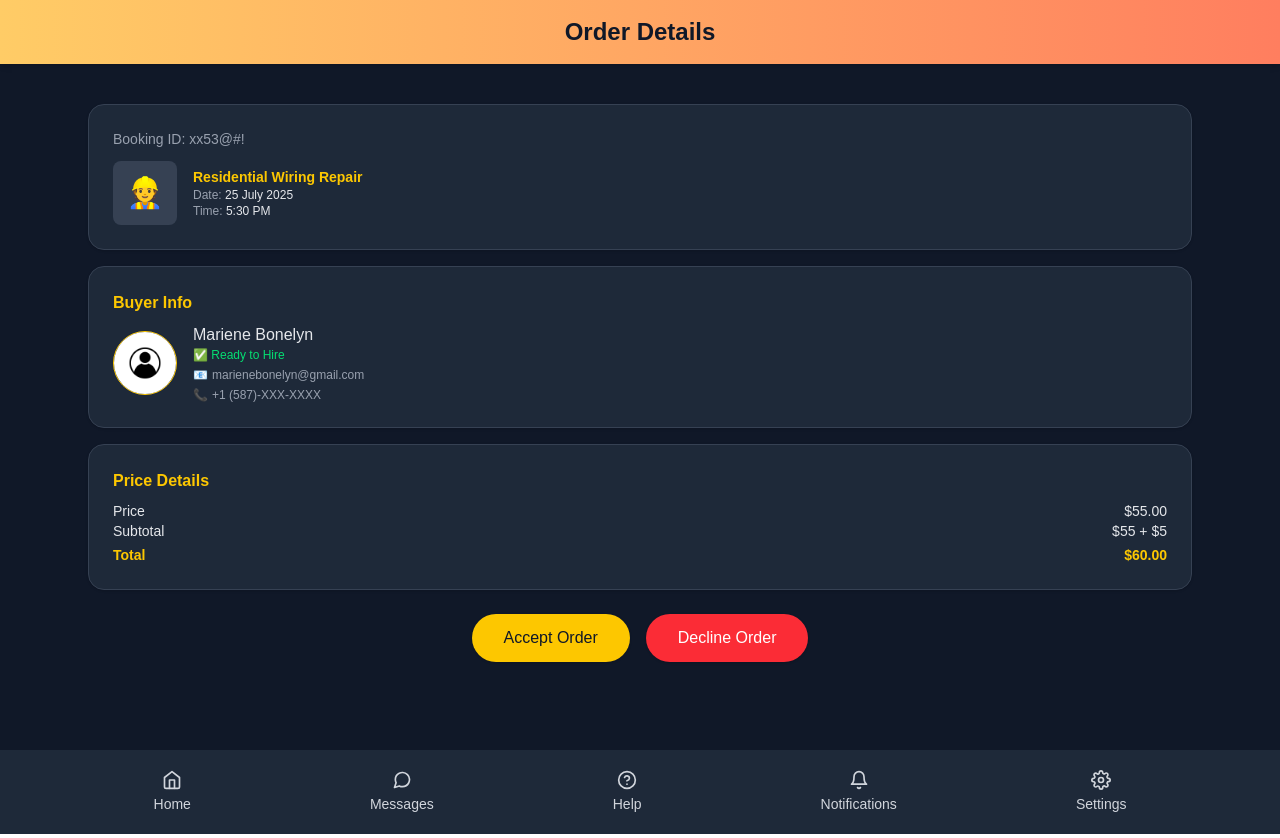
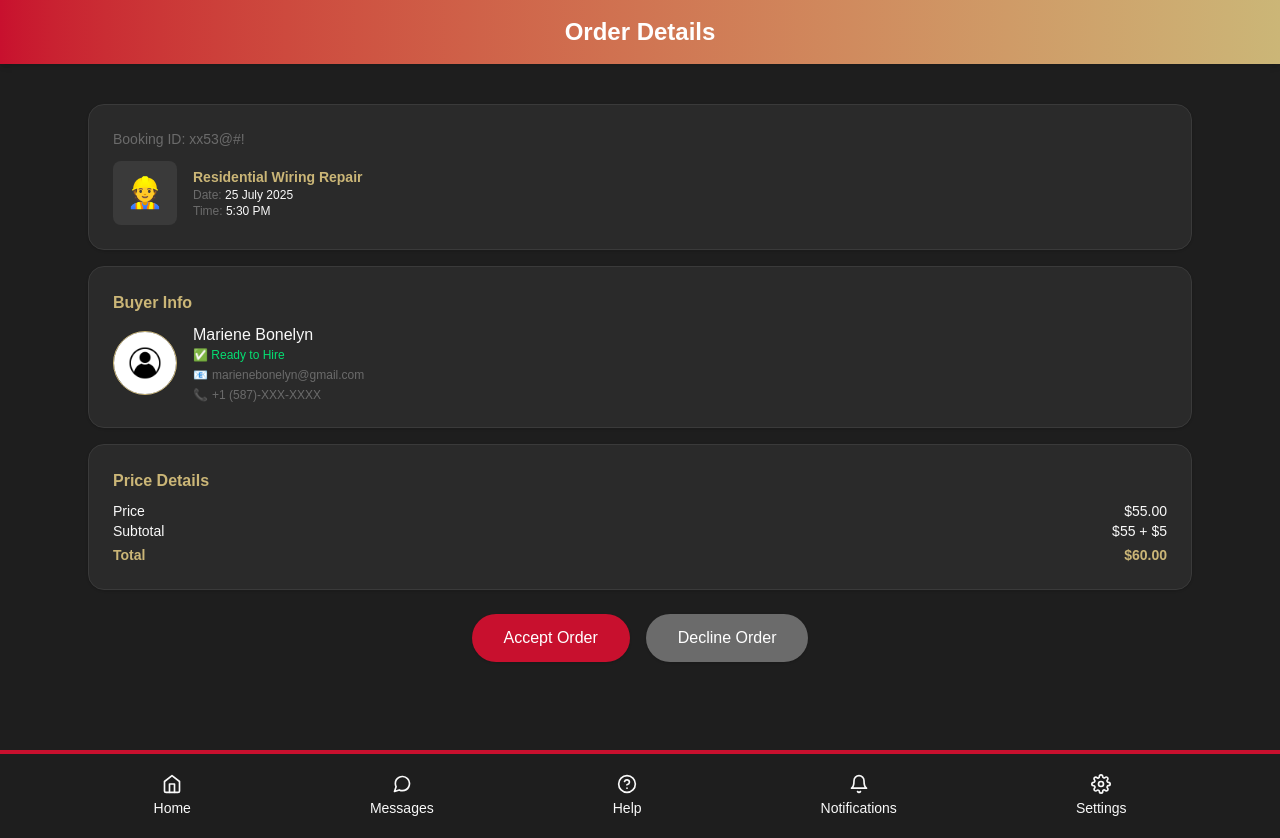
Before and after one commit to Maninder05/handyman_website, a Next.js app in the folder frontend/: page /order in a window 1280 px wide. Built offline with nearby package versions, Linux system fonts and the light colour scheme.

Commit message:
Update page.tsx

```diff
--- a/frontend/app/order/page.tsx
+++ b/frontend/app/order/page.tsx
@@ -15,60 +15,60 @@ export default function OrderDetailsPage() {
   };
 
   return (
-    <div className="min-h-screen flex flex-col bg-gray-900 text-gray-100">
+    <div className="min-h-screen flex flex-col bg-[#1E1E1E] text-[#F9F9F9]">
       {/* Header */}
-      <div className="bg-gradient-to-r from-[#FFCC66] to-[#FF7E5F] p-4 relative shadow-md flex items-center justify-center">
+      <div className="bg-gradient-to-r from-[#C8102E] to-[#CBB677] p-4 relative shadow-md flex items-center justify-center">
         {/* back button removed */}
-        <h1 className="text-2xl font-extrabold text-gray-900">Order Details</h1>
+        <h1 className="text-2xl font-extrabold text-white">Order Details</h1>
       </div>
 
       {/* main content of the page */}
       <div className="flex-1 p-6 space-y-6 max-w-6xl mx-auto w-full">
         {/* booking card */}
-        <div className="bg-gray-800 p-6 rounded-2xl shadow-sm my-4 w-full border border-gray-700">
-          <p className="text-sm text-gray-400">Booking ID: xx53@#!</p>
+        <div className="bg-[#2A2A2A] p-6 rounded-2xl shadow-sm my-4 w-full border border-[#3A3A3A]">
+          <p className="text-sm text-[#6B6B6B]">Booking ID: xx53@#!</p>
           <div className="flex items-center mt-3 gap-4">
-            <div className="w-16 h-16 flex items-center justify-center bg-gray-700 rounded-lg">
+            <div className="w-16 h-16 flex items-center justify-center bg-[#3A3A3A] rounded-lg">
               <span className="text-3xl">👷</span>
             </div>
             <div>
-              <p className="font-semibold text-yellow-400 text-sm">
+              <p className="font-semibold text-[#CBB677] text-sm">
                 Residential Wiring Repair
               </p>
-              <p className="text-xs text-gray-400">
-                Date: <span className="text-gray-200">25 July 2025</span>
+              <p className="text-xs text-[#6B6B6B]">
+                Date: <span className="text-[#F9F9F9]">25 July 2025</span>
               </p>
-              <p className="text-xs text-gray-400">
-                Time: <span className="text-gray-200">5:30 PM</span>
+              <p className="text-xs text-[#6B6B6B]">
+                Time: <span className="text-[#F9F9F9]">5:30 PM</span>
               </p>
             </div>
           </div>
         </div>
 
         {/* card having buyer info */}
-        <div className="bg-gray-800 p-6 rounded-2xl shadow-sm my-4 w-full border border-gray-700">
-          <h2 className="font-semibold mb-2 text-yellow-400">Buyer Info</h2>
+        <div className="bg-[#2A2A2A] p-6 rounded-2xl shadow-sm my-4 w-full border border-[#3A3A3A]">
+          <h2 className="font-semibold mb-2 text-[#CBB677]">Buyer Info</h2>
           <div className="flex gap-4 items-center">
             <Image
               src="/images/profilelogo.jpg"
               alt="buyer pic"
               width={64}
               height={64}
-              className="rounded-full object-cover border border-yellow-400 w-16 h-16"
+              className="rounded-full object-cover border border-[#CBB677] w-16 h-16"
             />
             <div>
-              <p className="font-medium text-gray-200">Mariene Bonelyn</p>
+              <p className="font-medium text-[#F9F9F9]">Mariene Bonelyn</p>
               <p className="text-green-400 text-xs">✅ Ready to Hire</p>
-              <div className="mt-1 text-xs text-gray-400">
+              <div className="mt-1 text-xs text-[#6B6B6B]">
                 <div className="flex items-center gap-1">
                   <span>📧</span>
-                  <span className="hover:text-yellow-400 cursor-pointer">
+                  <span className="hover:text-[#CBB677] cursor-pointer">
                     marienebonelyn@gmail.com
                   </span>
                 </div>
                 <div className="flex items-center gap-1 mt-1">
                   <span>📞</span>
-                  <span className="hover:text-yellow-400 cursor-pointer">
+                  <span className="hover:text-[#CBB677] cursor-pointer">
                     +1 (587)-XXX-XXXX
                   </span>
                 </div>
@@ -78,17 +78,17 @@ export default function OrderDetailsPage() {
         </div>
 
         {/* card for price */}
-        <div className="bg-gray-800 p-6 rounded-2xl shadow-sm my-4 w-full border border-gray-700">
-          <h2 className="font-semibold mb-2 text-yellow-400">Price Details</h2>
-          <div className="text-sm text-gray-200 flex justify-between">
+        <div className="bg-[#2A2A2A] p-6 rounded-2xl shadow-sm my-4 w-full border border-[#3A3A3A]">
+          <h2 className="font-semibold mb-2 text-[#CBB677]">Price Details</h2>
+          <div className="text-sm text-[#F9F9F9] flex justify-between">
             <span>Price</span>
             <span>$55.00</span>
           </div>
-          <div className="text-sm text-gray-200 flex justify-between">
+          <div className="text-sm text-[#F9F9F9] flex justify-between">
             <span>Subtotal</span>
             <span>$55 + $5</span>
           </div>
-          <div className="font-bold text-yellow-400 flex justify-between mt-1 text-sm">
+          <div className="font-bold text-[#CBB677] flex justify-between mt-1 text-sm">
             <span>Total</span>
             <span>$60.00</span>
           </div>
@@ -98,13 +98,13 @@ export default function OrderDetailsPage() {
         <div className="flex justify-center gap-4 my-6 w-full">
           <button
             onClick={() => setPopup("accepted")}
-            className="bg-yellow-400 text-gray-900 px-8 py-3 rounded-full shadow hover:bg-yellow-500 transition font-medium"
+            className="bg-[#C8102E] text-white px-8 py-3 rounded-full shadow hover:bg-[#A60D24] transition font-medium"
           >
             Accept Order
           </button>
           <button
             onClick={() => setPopup("declined")}
-            className="bg-red-500 text-white px-8 py-3 rounded-full shadow hover:bg-red-600 transition font-medium"
+            className="bg-[#6B6B6B] text-white px-8 py-3 rounded-full shadow hover:bg-[#555555] transition font-medium"
           >
             Decline Order
           </button>
@@ -114,18 +114,18 @@ export default function OrderDetailsPage() {
       {/* modal for the popup of accept and decline */}
       {popup && (
         <div className="fixed inset-0 flex items-center justify-center bg-black bg-opacity-60 z-50">
-          <div className="bg-gray-800 p-6 rounded-2xl shadow-md text-center w-80 border border-gray-700">
-            <h2 className="font-bold text-lg text-yellow-400 mb-3">
+          <div className="bg-[#2A2A2A] p-6 rounded-2xl shadow-md text-center w-80 border border-[#3A3A3A]">
+            <h2 className="font-bold text-lg text-[#CBB677] mb-3">
               {popup === "accepted" ? "✅ Order Accepted" : "❌ Order Declined"}
             </h2>
-            <p className="text-sm text-gray-300 mb-5">
+            <p className="text-sm text-[#F9F9F9] mb-5">
               {popup === "accepted"
                 ? "You accepted this order successfully."
                 : "You declined this order."}
             </p>
             <button
               onClick={handleClose}
-              className="bg-yellow-400 hover:bg-yellow-500 transition text-gray-900 px-5 py-2 rounded-lg font-medium"
+              className="bg-[#C8102E] hover:bg-[#A60D24] transition text-white px-5 py-2 rounded-lg font-medium"
             >
               Close
             </button>
@@ -134,35 +134,35 @@ export default function OrderDetailsPage() {
       )}
 
       {/* footer with five elements */}
-      <footer className="bg-gray-800 text-gray-300 mt-10">
+      <footer className="bg-[#1E1E1E] text-[#F9F9F9] mt-10 border-t-4 border-[#C8102E]">
         <div className="max-w-6xl mx-auto flex justify-around py-5 text-sm">
           <Link
             href="/"
-            className="flex flex-col items-center gap-1 hover:text-yellow-400 transition"
+            className="flex flex-col items-center gap-1 hover:text-[#C8102E] transition"
           >
             <FiHome size={20} /> Home
           </Link>
           <Link
             href="/messages"
-            className="flex flex-col items-center gap-1 hover:text-yellow-400 transition"
+            className="flex flex-col items-center gap-1 hover:text-[#C8102E] transition"
           >
             <FiMessageCircle size={20} /> Messages
           </Link>
           <Link
             href="/help"
-            className="flex flex-col items-center gap-1 hover:text-yellow-400 transition"
+            className="flex flex-col items-center gap-1 hover:text-[#C8102E] transition"
           >
             <FiHelpCircle size={20} /> Help
           </Link>
           <Link
             href="/notifications"
-            className="flex flex-col items-center gap-1 hover:text-[#FF7E5F] transition"
+            className="flex flex-col items-center gap-1 hover:text-[#C8102E] transition"
           >
             <FiBell size={20} /> Notifications
           </Link>
           <Link
             href="/settings"
-            className="flex flex-col items-center gap-1 hover:text-[#FF7E5F] transition"
+            className="flex flex-col items-center gap-1 hover:text-[#C8102E] transition"
           >
             <FiSettings size={20} /> Settings
           </Link>
```
